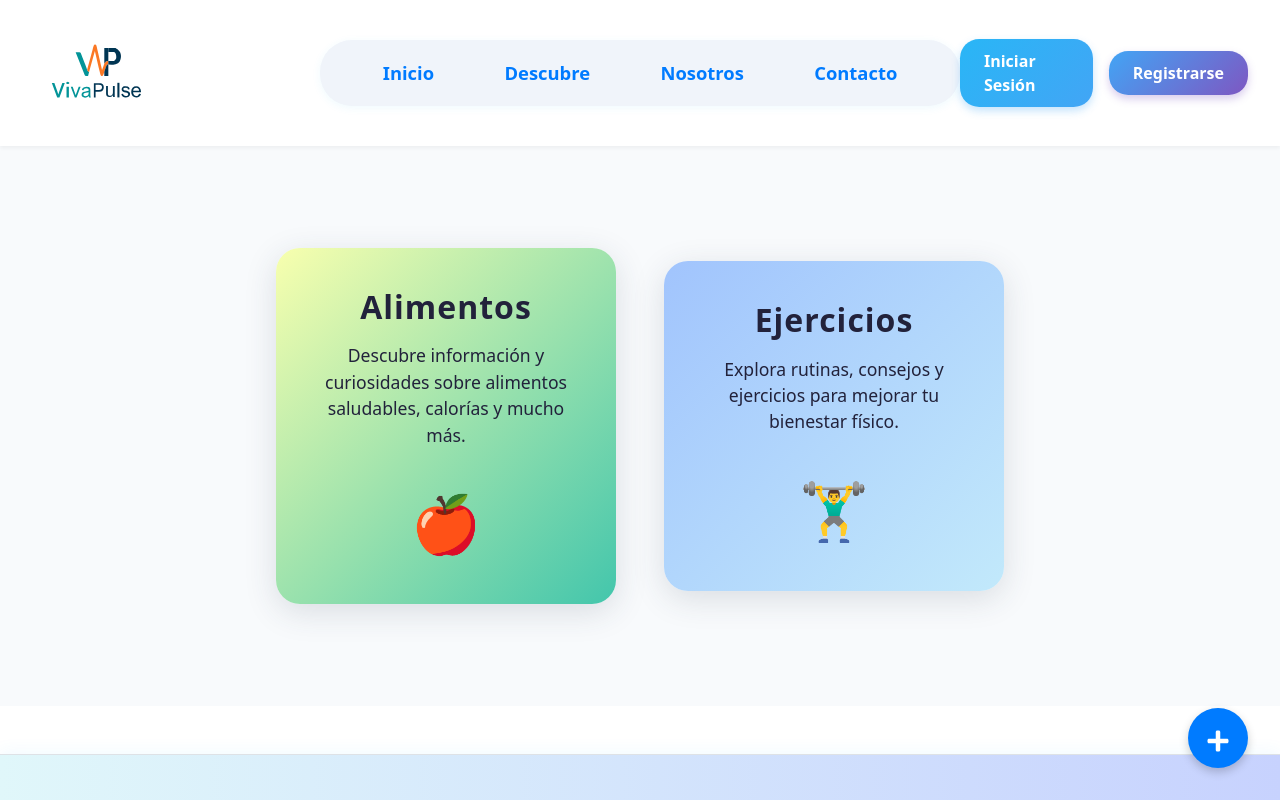
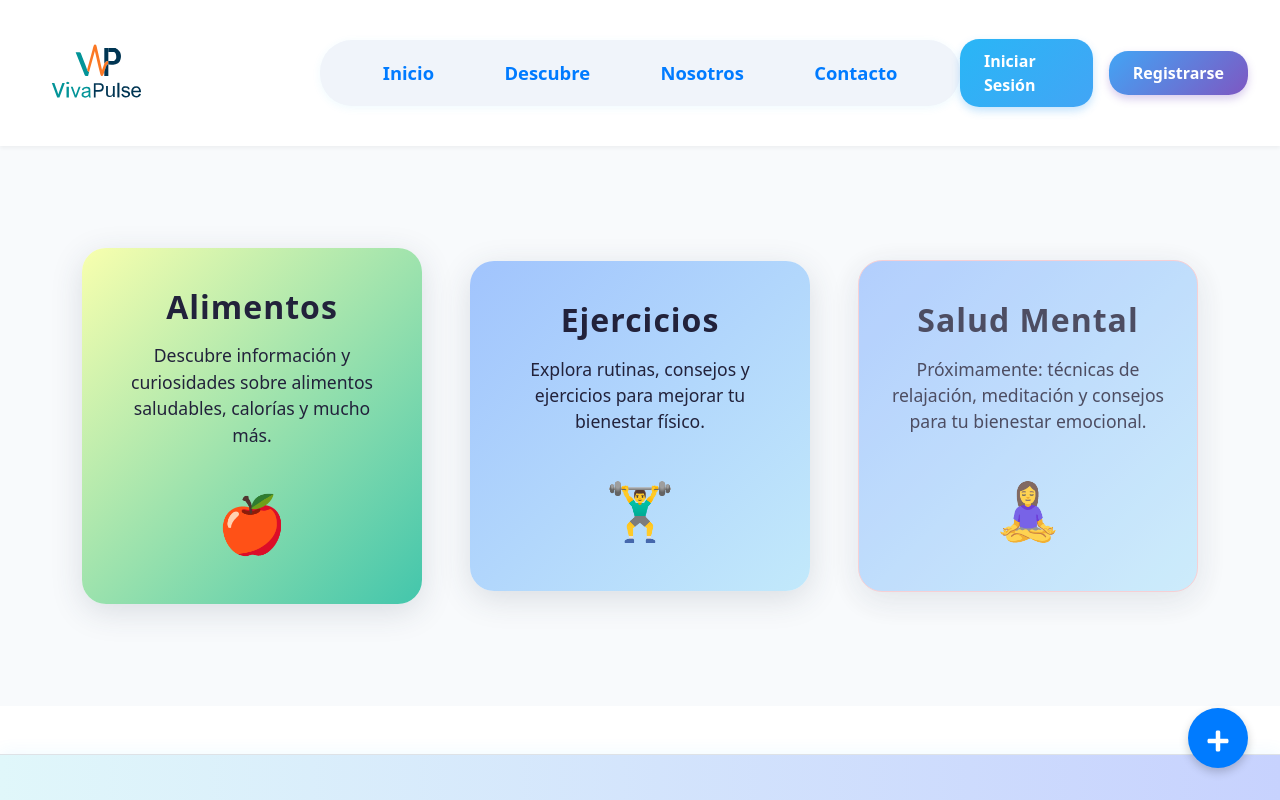
Before and after one commit to davidp209/vivapulsefront, a React (Vite) app: page /Descubre in a window 1280 px wide. Shown: the top 800 px of the page. Built offline with nearby package versions, Linux system fonts and the light colour scheme.

Commit message:
Add "Salud Mental" section with upcoming content and style adjustments

```diff
--- a/src/pages/Descubre/Descubre.css
+++ b/src/pages/Descubre/Descubre.css
@@ -60,6 +60,19 @@
     animation: bounce 1.4s infinite alternate;
 }
 
+.proximamente {
+    background-color: #f8d7da; /* Fondo rojo claro */
+    color: #721c24; /* Texto rojo oscuro */
+    border: 1px solid #f5c6cb; /* Borde rojo claro */
+    cursor: not-allowed; /* Cursor indicando que no es clicable */
+    opacity: 0.8;
+    transition: opacity 0.3s ease;
+}
+
+.proximamente:hover {
+    opacity: 1; /* Aumenta la opacidad al pasar el ratón */
+}
+
 @keyframes bounce {
     0% { transform: translateY(0);}
     100% { transform: translateY(-18px);}
--- a/src/pages/Descubre/Descubre.jsx
+++ b/src/pages/Descubre/Descubre.jsx
@@ -15,6 +15,11 @@ const Descubre = () => {
                 <p>Explora rutinas, consejos y ejercicios para mejorar tu bienestar físico.</p>
                 <span role="img" aria-label="ejercicios" className="descubre-icon">🏋️‍♂️</span>
             </Link>
+            <Link to="#" className="descubre-card descubre-card-right animate-card enlaces proximamente">
+                <h2>Salud Mental</h2>
+                <p>Próximamente: técnicas de relajación, meditación y consejos para tu bienestar emocional.</p>
+                <span role="img" aria-label="salud mental" className="descubre-icon">🧘‍♀️</span>
+            </Link>
         </div>
     );
 }
```
